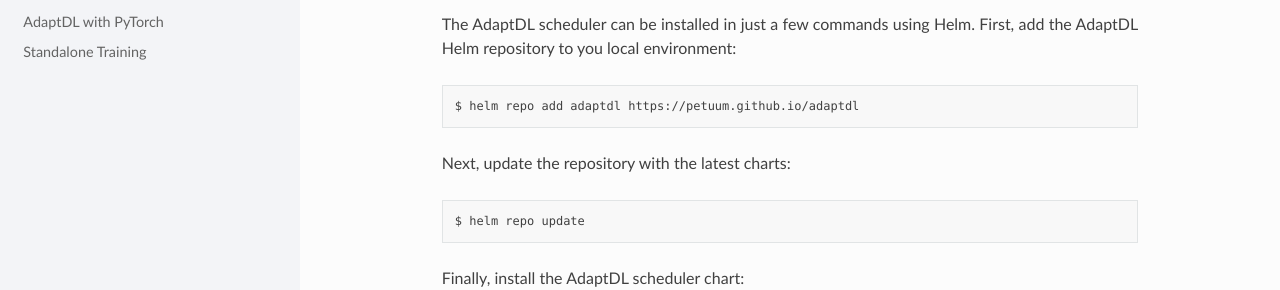
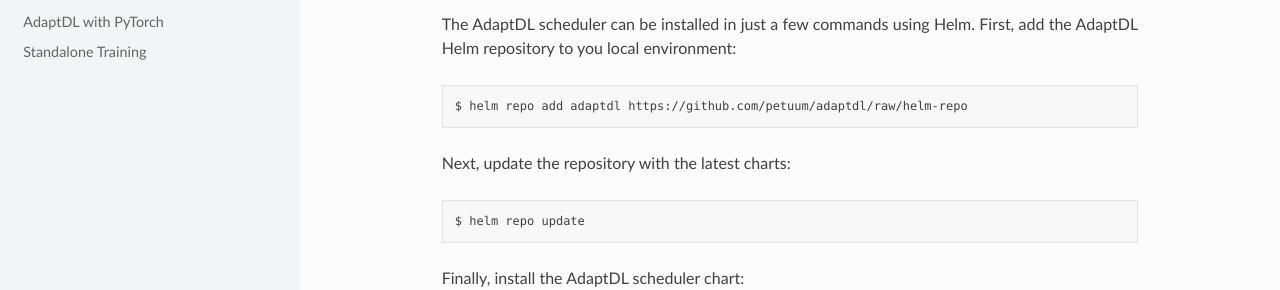
Before and after one commit to petuum/adaptdl, a Sphinx documentation site: the page built from docs/installation/install-adaptdl.rst, in a window 1280 px wide and 900 px high. Shown: the part 446-736 px from the top of the window. Built offline with Sphinx 7.4.7 and the Read the Docs theme 2.0.0, drawn with Linux system fonts in a browser that asks for light colours; pages that are not in the unit, such as notebooks, are missing from menus; some of the changed lines change nothing that is shown.

Commit message:
updates doc for new branch but no github pages

```diff
--- a/docs/installation/install-adaptdl.rst
+++ b/docs/installation/install-adaptdl.rst
@@ -20,7 +20,7 @@
 
 .. code-block::
 
-   $ helm repo add adaptdl https://petuum.github.io/adaptdl
+   $ helm repo add adaptdl https://github.com/petuum/adaptdl/raw/helm-repo
 
 Next, update the repository with the latest charts:
 
```
